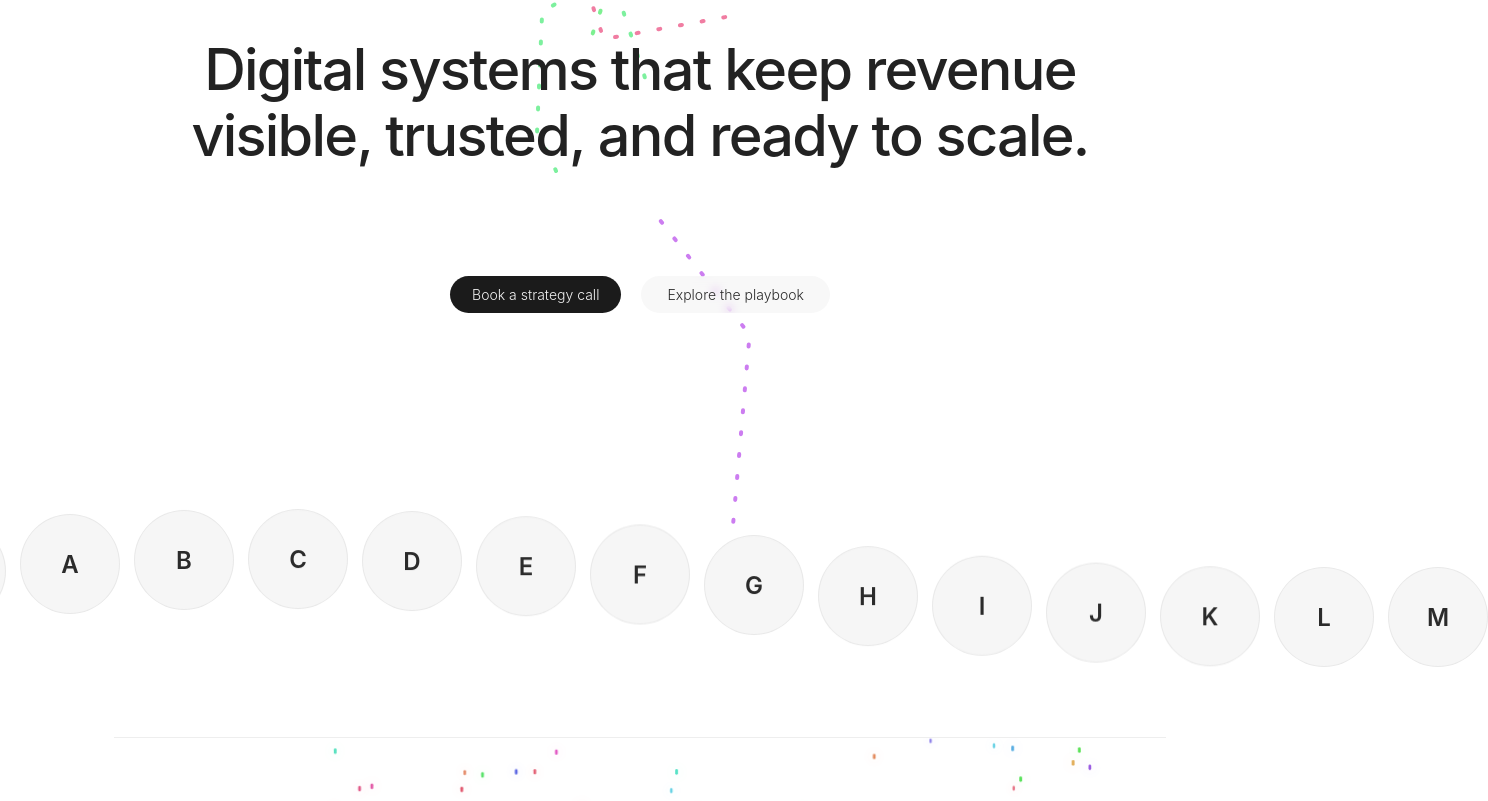
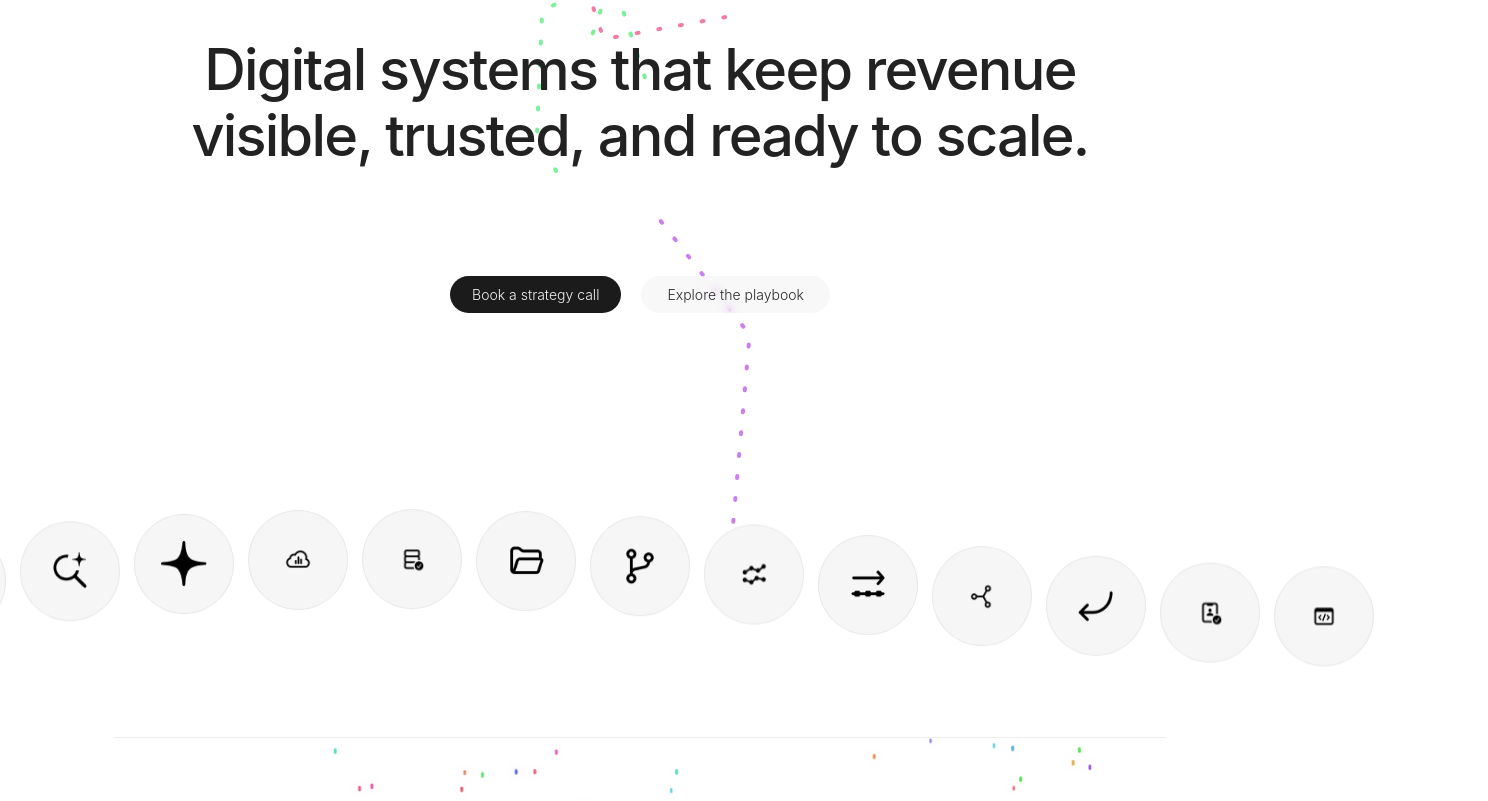
Before and after one commit to puleri/alpath, a Next.js app: page / in a window 1280 px wide. Shown: the part 269-1070 px from the top of the page, 1488 px wide, since content can reach past the window. Built offline with nearby package versions, Linux system fonts and the light colour scheme; a web font is replaced by a local one.

Commit message:
Replace ripple row letters with icons

```diff
--- a/src/app/components/RippleCircleRow.jsx
+++ b/src/app/components/RippleCircleRow.jsx
@@ -2,22 +2,20 @@
 
 import { useEffect, useRef, useState } from "react";
 
-const circleLabels = [
-  "A",
-  "A",
-  "A",
-  "B",
-  "C",
-  "D",
-  "E",
-  "F",
-  "G",
-  "H",
-  "I",
-  "J",
-  "K",
-  "L",
-  "M",
+const circleIcons = [
+  { src: "/icons/add.png", alt: "Add" },
+  { src: "/icons/ai-search.png", alt: "AI search" },
+  { src: "/icons/ai.png", alt: "AI" },
+  { src: "/icons/cloud-data.png", alt: "Cloud data" },
+  { src: "/icons/database.png", alt: "Database" },
+  { src: "/icons/file.png", alt: "File" },
+  { src: "/icons/git.png", alt: "Git" },
+  { src: "/icons/line-chart.png", alt: "Line chart" },
+  { src: "/icons/outgoing-data.png", alt: "Outgoing data" },
+  { src: "/icons/relation.png", alt: "Relation" },
+  { src: "/icons/undo.png", alt: "Undo" },
+  { src: "/icons/verification.png", alt: "Verification" },
+  { src: "/icons/web.png", alt: "Web" },
 ];
 
 export default function RippleCircleRow() {
@@ -64,13 +62,17 @@ export default function RippleCircleRow() {
         className="ripple-row__track"
         style={{ transform: `translateX(calc(${scrollOffset}px))` }}
       >
-        {circleLabels.map((label, index) => (
+        {circleIcons.map((icon, index) => (
           <div
             className="ripple-row__circle"
-            key={label}
+            key={icon.src}
             style={{ "--delay": `${index * 0.45}s` }}
           >
-            <span className="ripple-row__label">{label}</span>
+            <img
+              className="ripple-row__icon"
+              src={icon.src}
+              alt={icon.alt}
+            />
           </div>
         ))}
       </div>
--- a/src/app/globals.css
+++ b/src/app/globals.css
@@ -974,10 +974,10 @@ tbody tr:hover td {
   animation-delay: var(--delay, 0s);
 }
 
-.ripple-row__label {
-  font-size: 24px;
-  font-weight: 600;
-  color: #2b2b2b;
+.ripple-row__icon {
+  width: 46px;
+  height: 46px;
+  object-fit: contain;
 }
 
 @keyframes rippleFloat {
```
